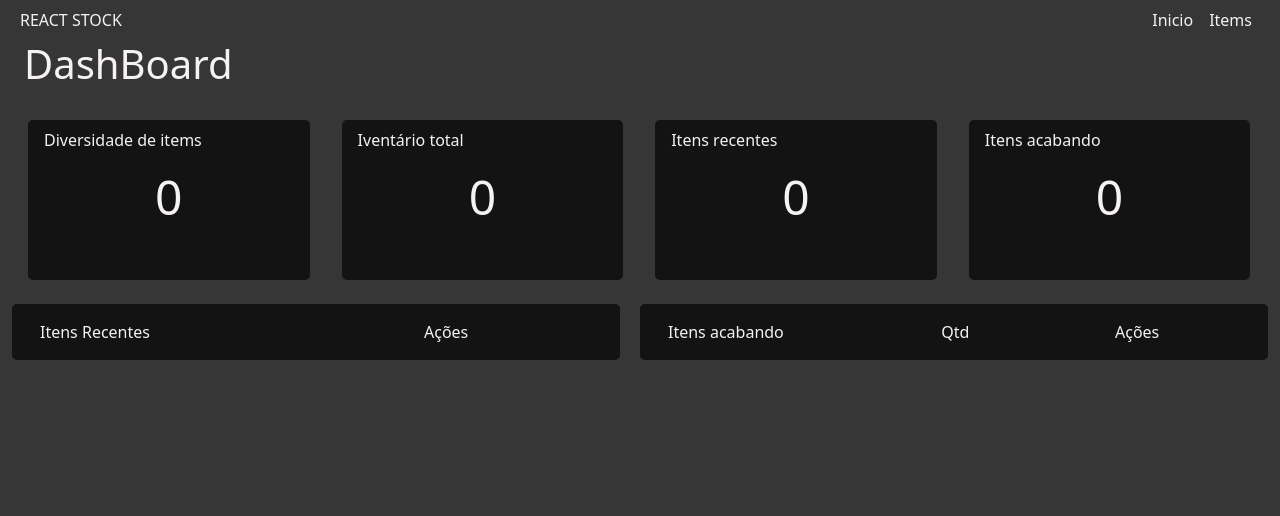
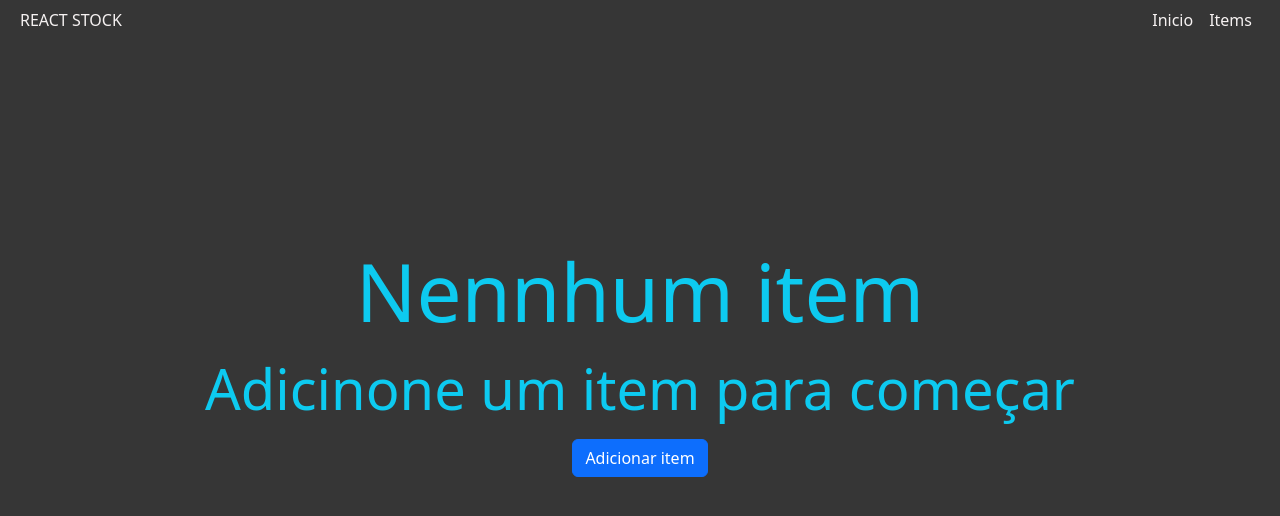
Before and after one commit to RuanPabloPionte/gestor-de-estoque, a React (Vite) app: page / in a window 1280 px wide. Shown: the top 516 px of the page. Built offline with nearby package versions, Linux system fonts and the light colour scheme.

Commit message:
implement  a component that shows when there is no item o localStorage

```diff
--- a/src/pages/Home.jsx
+++ b/src/pages/Home.jsx
@@ -1,15 +1,45 @@
 import Container from "react-bootstrap/Container";
 import CardSection from "../components/CardDashboard";
 import IntensInfoSection from "../components/ItensInfoSection";
+import { useContext } from "react";
+import { stockContext } from "../contexts/StockContext";
+import { Link } from "react-router-dom";
 
 export default function Home() {
+  const { items } = useContext(stockContext);
+  const hasItems = items.length > 0;
+
   return (
     <>
-      <Container fluid>
-        <h1 className="mb-3">DashBoard</h1>
-        <CardSection />
-      </Container>
-      <IntensInfoSection />
+      {hasItems ? (
+        <Container fluid>
+          <h1 className="mb-3">DashBoard</h1>
+          <CardSection />
+          <IntensInfoSection />
+        </Container>
+      ) : (
+        <div
+          className="container text-center d-flex justify-content-center align-items-center"
+          style={{
+            height: "80vh",
+          }}
+        >
+          <div>
+            <p className="text-info display-1">Nennhum item</p>
+            <p className="text-info display-4">
+              Adicinone um item para começar
+            </p>
+            <button className="btn btn-primary ">
+              <Link
+                className="text-white text-decoration-none "
+                to={"Itens/NewItem"}
+              >
+                Adicionar item
+              </Link>
+            </button>
+          </div>
+        </div>
+      )}
     </>
   );
 }
```
